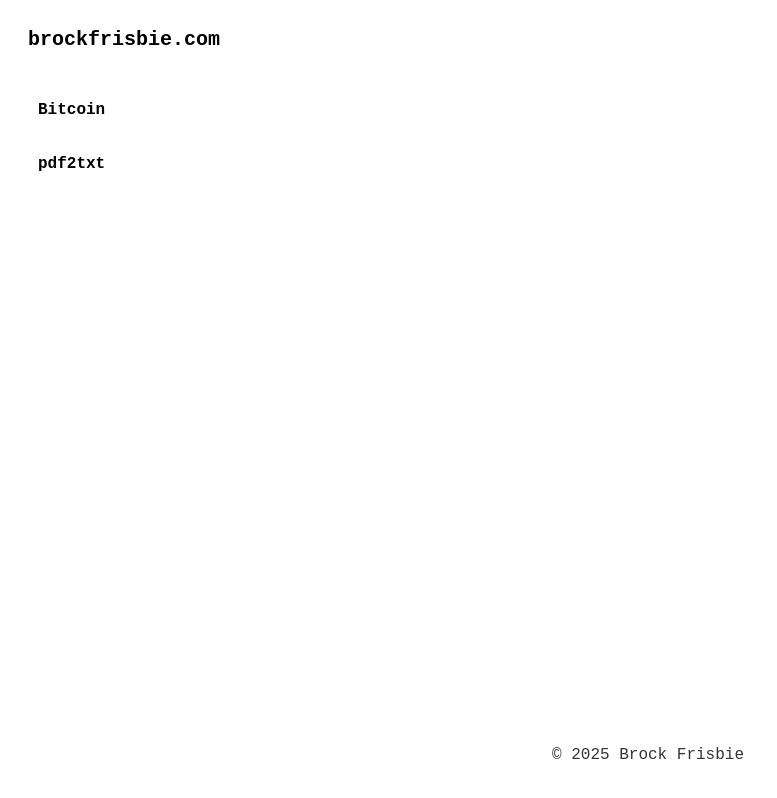
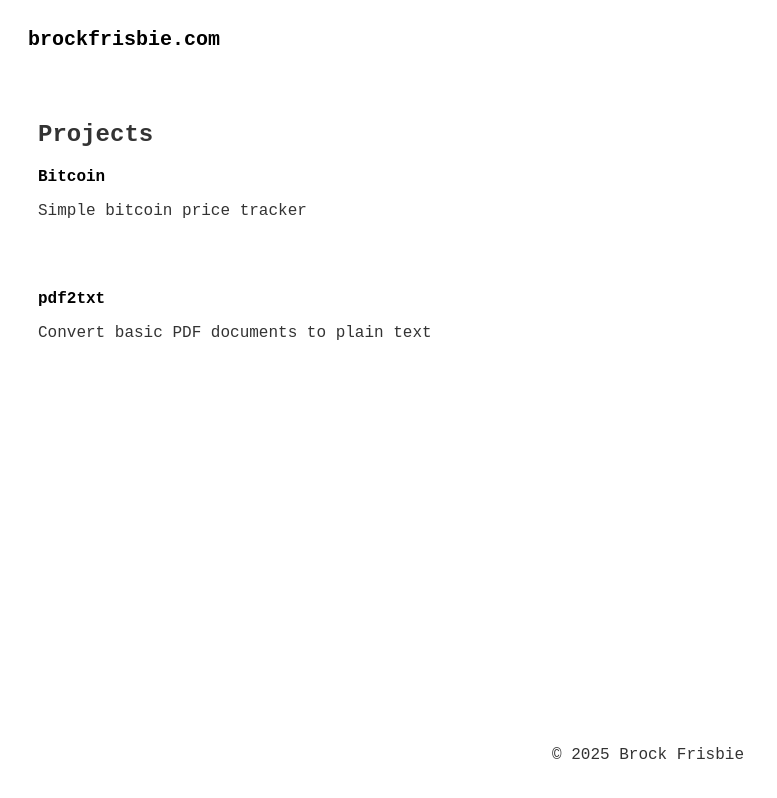
Before and after one commit to brockfrisbie/brockfrisbie.github.io, a plain HTML site: page index.html in a window 1280 px wide. Shown: the whole page, without its empty margins (0-777 px from the left). Drawn offline with Linux system fonts and the light colour scheme.

Commit message:
Update index.html
Added Projects heading and added short descriptions for each project

```diff
--- a/index.html
+++ b/index.html
@@ -11,11 +11,14 @@
         <a href="https://brockfrisbie.com"><b>brockfrisbie.com</b></a>
     </header>
     <section>
+        <h2>Projects</h2>
         <a href="https://brockfrisbie.com/bitcoin">Bitcoin</a>
+        <p>Simple bitcoin price tracker</p>
         <br>
         <br>
         <br>
         <a href="https://pdf2txt-hf1l.onrender.com">pdf2txt</a>
+        <p>Convert basic PDF documents to plain text</p>
         <br>
         <br>
         <br>
```
